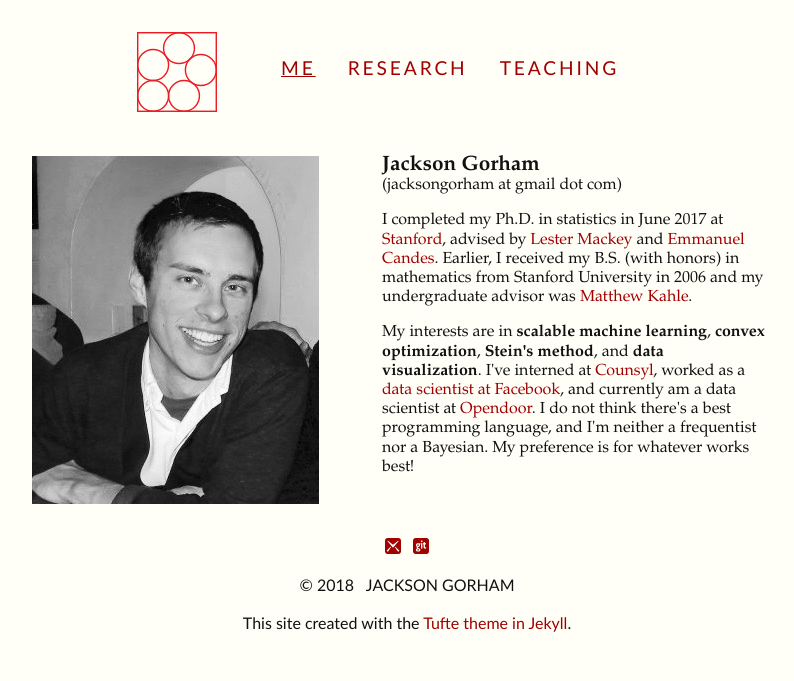
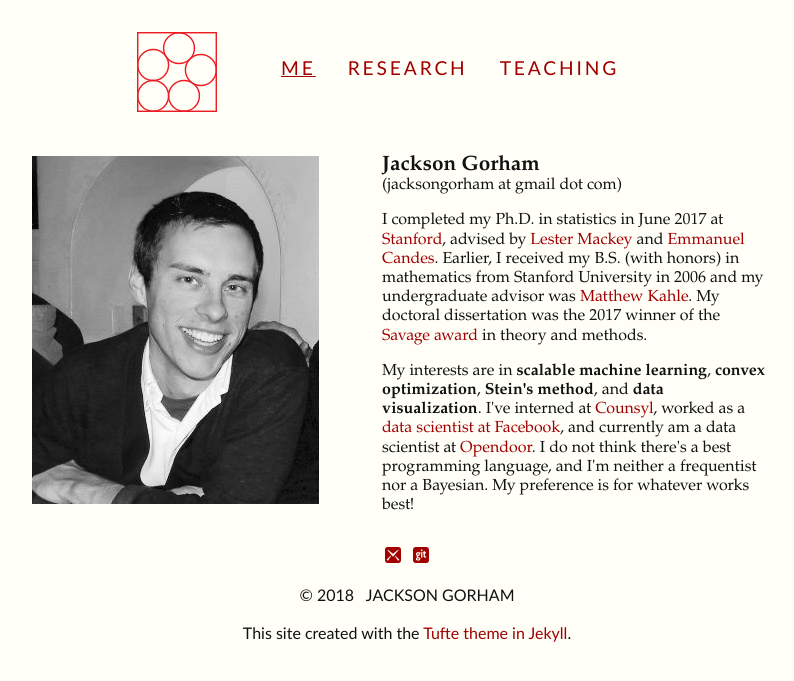
Before and after one commit to jgorham/jgorham.github.io, a Jekyll site: the page built from index.md, in a window 1280 px wide. Shown: the top 681 px of the page, without its empty margins (233-1027 px from the left). Built offline with Jekyll 4.4.1, drawn with Linux system fonts in a browser that asks for light colours.

Commit message:
Add Savage award and mark the Stein Points paper to in ICML.

```diff
--- a/index.md
+++ b/index.md
@@ -20,6 +20,9 @@ and <a href="http://statweb.stanford.edu/~candes/"> Emmanuel Candes</a>. Earlier
 received my B.S. (with honors) in mathematics from Stanford University in
 2006 and my undergraduate advisor
 was <a href="http://www.matthewkahle.org/">Matthew Kahle</a>.
+My doctoral dissertation was the 2017 winner of the
+<a href="https://bayesian.org/project/savage-award/">Savage award</a>
+in theory and methods.
       </p>
       <p>
 My interests are in <b>scalable machine learning</b>, <b>convex
```
Also changed, not shown: research/index.md (+1 -1 lines).
